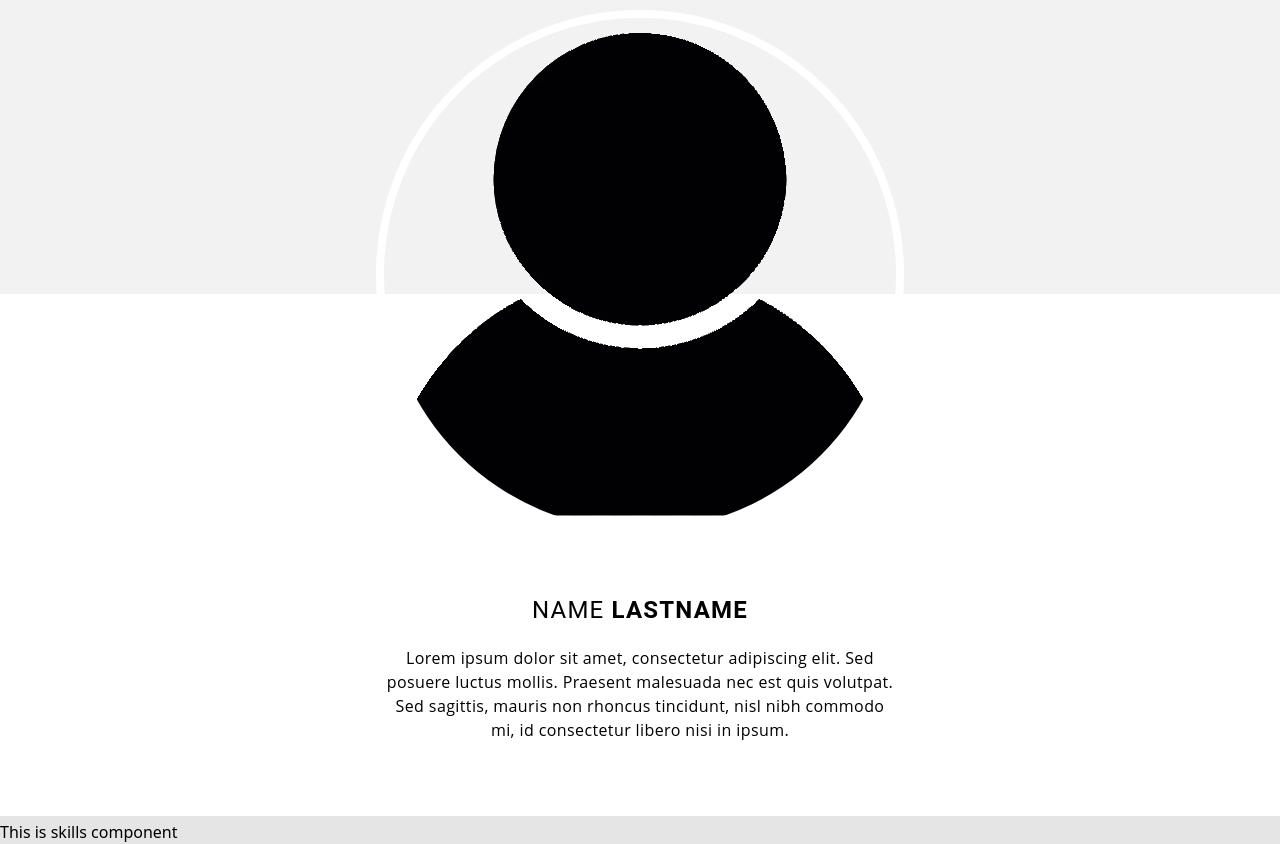
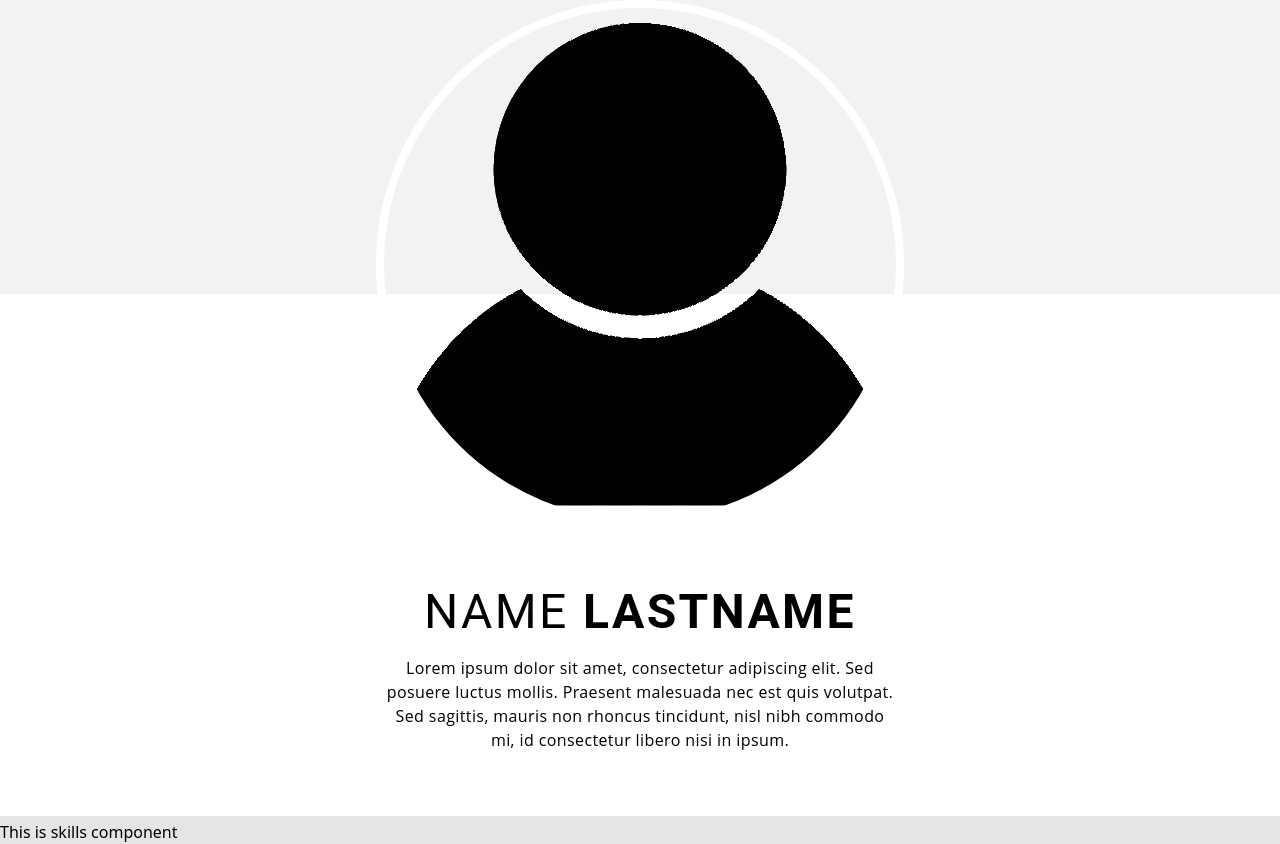
Before and after one commit to BehnamSeydAbadi/Portfolio, a React (Create React App) app: page / in a window 1280 px wide. Built offline with nearby package versions, Linux system fonts and the light colour scheme.

Commit message:
AboutMe.jsx responsive done

```diff
--- a/src/Components/AboutMe.jsx
+++ b/src/Components/AboutMe.jsx
@@ -10,7 +10,7 @@ function AboutMe({ name, lastName, summary }) {
     <div
       className={`
         flex flex-col justify-center items-center
-        h-[51rem]
+        h-[47rem] sm:h-[51rem]
         bg-gradient-hardEdge-mobile sm:bg-gradient-hardEdge
         mb-1`}>
 
@@ -25,10 +25,12 @@ function AboutMe({ name, lastName, summary }) {
         alt="User's photo"
       />
 
-      <div className='text-2xl mt-14 ms:mt-15 ms:text-5xl font-Roboto tracking-wider uppercase'>
+      <div className={`
+        text-2xl mt-14 sm:mt-15 sm:text-5xl
+        font-Roboto tracking-wider uppercase`}>
         {name} <b>{lastName}</b>
       </div>
-      <p className='mt-5 w-128 text-base text-center font-OpenSans tracking-wide'>
+      <p className='mt-5 w-80 sm:w-128 text-base text-center font-OpenSans tracking-wide'>
         {summary}
       </p>
     </div>
```
